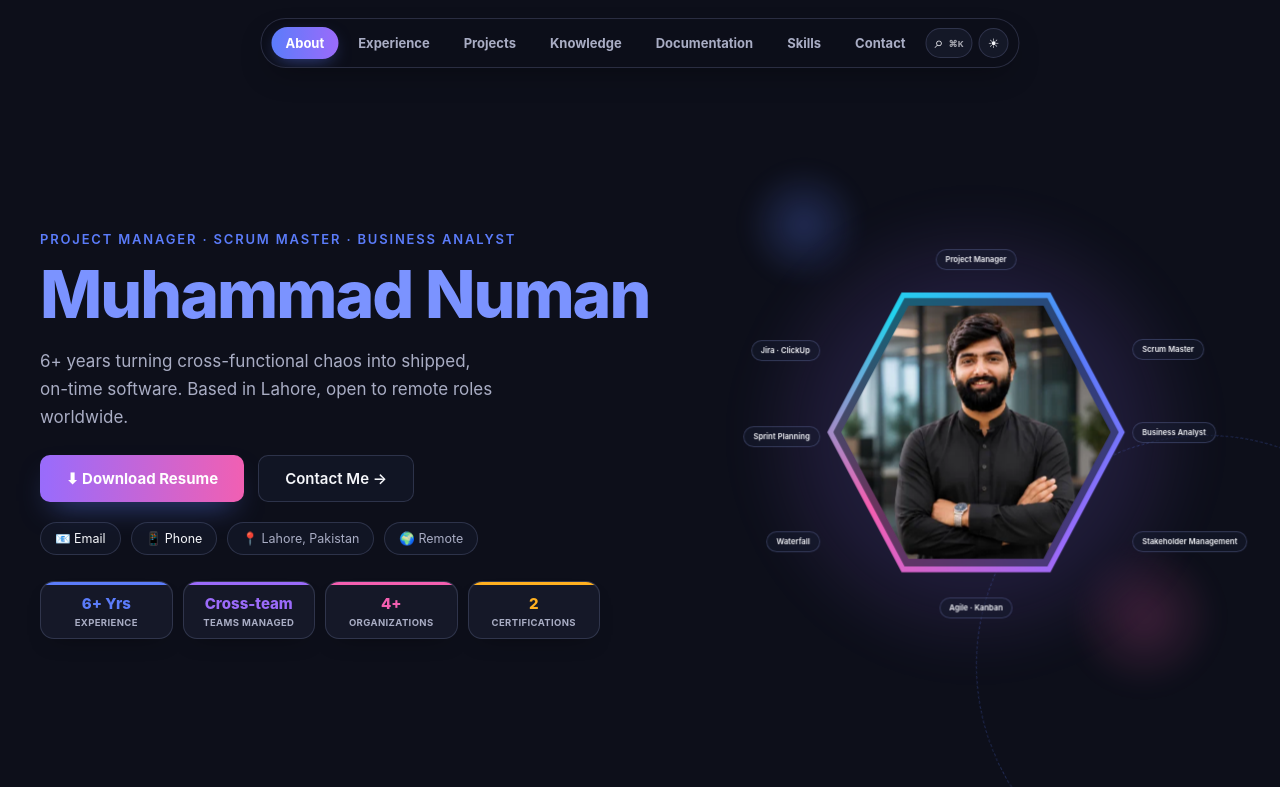
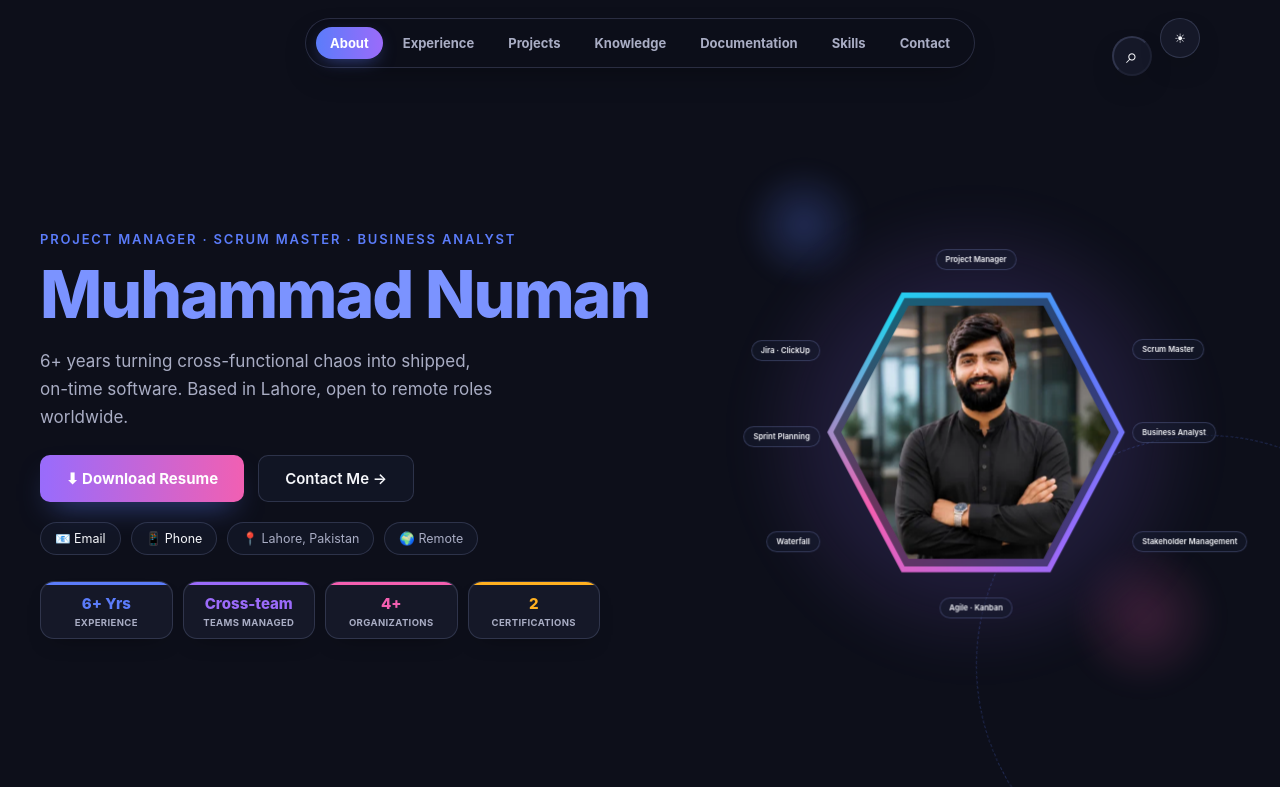
Before and after one commit to noman429/Claude, a React (Vite) app: page / in a window 1280 px wide. Shown: the top 787 px of the page. Built offline with nearby package versions, Linux system fonts and the light colour scheme.

Commit message:
Refine global search header layout

```diff
--- a/src/App.tsx
+++ b/src/App.tsx
@@ -10,7 +10,6 @@ import Docs from './sections/Docs';
 import Tools from './sections/Tools';
 import EducationContact from './sections/EducationContact';
 import Contact from './sections/Contact';
-import GlobalSearch from './GlobalSearch';
 
 const PARTICLES = [
   { size: 4, top: '12%', left: '8%', duration: '16s', delay: '0s' },
@@ -25,21 +24,9 @@ export default function App() {
   const [themeName, setThemeName] = useState<ThemeName>('dark');
   const [navVisible, setNavVisible] = useState(true);
   const [activeSection, setActiveSection] = useState('hero');
-  const [searchOpen, setSearchOpen] = useState(false);
   const theme = THEMES[themeName];
 
   const lastY = useRef(0);
-
-  useEffect(() => {
-    const openSearch = (event: KeyboardEvent) => {
-      if ((event.metaKey || event.ctrlKey) && event.key.toLowerCase() === 'k') {
-        event.preventDefault();
-        setSearchOpen(true);
-      }
-    };
-    window.addEventListener('keydown', openSearch);
-    return () => window.removeEventListener('keydown', openSearch);
-  }, []);
 
   useEffect(() => {
     lastY.current = window.scrollY;
@@ -110,7 +97,7 @@ export default function App() {
       </div>
 
       <div style={{ fontFamily: "-apple-system,'Segoe UI',system-ui,sans-serif", background: theme.bg, color: theme.text, minHeight: '100vh', overflowX: 'hidden', position: 'relative', zIndex: 1, transition: 'background .4s ease, color .4s ease' }}>
-        <Nav theme={theme} navVisible={navVisible} activeSection={activeSection} themeName={themeName} onToggleTheme={toggleTheme} onOpenSearch={() => setSearchOpen(true)} />
+        <Nav theme={theme} navVisible={navVisible} activeSection={activeSection} themeName={themeName} onToggleTheme={toggleTheme} />
         <Hero theme={theme} />
         <About theme={theme} />
         <Experience theme={theme} />
@@ -120,7 +107,6 @@ export default function App() {
         <Tools theme={theme} />
         <EducationContact theme={theme} />
         <Contact theme={theme} />
-        <GlobalSearch open={searchOpen} onClose={() => setSearchOpen(false)} theme={theme} />
       </div>
     </>
   );
--- a/src/GlobalSearch.tsx
+++ b/src/GlobalSearch.tsx
@@ -4,9 +4,11 @@ import { SEARCH_ITEMS } from './data/search';
 
 const normalize = (value: string) => value.toLocaleLowerCase().trim();
 
-export default function GlobalSearch({ open, onClose, theme }: { open: boolean; onClose: () => void; theme: Theme }) {
+export default function GlobalSearch({ theme, navVisible }: { theme: Theme; navVisible: boolean }) {
+  const [open, setOpen] = useState(false);
   const [query, setQuery] = useState('');
   const [active, setActive] = useState(0);
+  const rootRef = useRef<HTMLDivElement>(null);
   const inputRef = useRef<HTMLInputElement>(null);
 
   const results = useMemo(() => {
@@ -26,22 +28,52 @@ export default function GlobalSearch({ open, onClose, theme }: { open: boolean;
       .map((match) => match.entry);
   }, [query]);
 
+  const close = () => {
+    setOpen(false);
+    setQuery('');
+  };
+
   useEffect(() => setActive(0), [query]);
+
+  useEffect(() => {
+    const onShortcut = (event: KeyboardEvent) => {
+      if ((event.metaKey || event.ctrlKey) && event.key.toLowerCase() === 'k') {
+        event.preventDefault();
+        setOpen(true);
+      }
+    };
+    window.addEventListener('keydown', onShortcut);
+    return () => window.removeEventListener('keydown', onShortcut);
+  }, []);
+
   useEffect(() => {
     if (!open) return;
+    const onPointerDown = (event: PointerEvent) => {
+      if (!rootRef.current?.contains(event.target as Node)) close();
+    };
+    const onEscape = (event: KeyboardEvent) => {
+      if (event.key === 'Escape') close();
+    };
+    document.addEventListener('pointerdown', onPointerDown);
+    document.addEventListener('keydown', onEscape);
+    window.setTimeout(() => inputRef.current?.focus(), 0);
+    return () => {
+      document.removeEventListener('pointerdown', onPointerDown);
+      document.removeEventListener('keydown', onEscape);
+    };
+  }, [open]);
+
+  useEffect(() => {
+    if (!open || !window.matchMedia('(max-width: 767px)').matches) return;
     const previousOverflow = document.body.style.overflow;
     document.body.style.overflow = 'hidden';
-    window.setTimeout(() => inputRef.current?.focus(), 0);
     return () => { document.body.style.overflow = previousOverflow; };
   }, [open]);
-
-  if (!open) return null;
 
   const select = (index: number) => {
     const result = results[index];
     if (!result) return;
-    onClose();
-    setQuery('');
+    close();
     window.setTimeout(() => {
       document.getElementById(result.section)?.scrollIntoView({ behavior: 'smooth', block: 'start' });
       window.history.replaceState(null, '', `#${result.section}`);
@@ -49,9 +81,28 @@ export default function GlobalSearch({ open, onClose, theme }: { open: boolean;
   };
 
   return (
-    <div className="global-search" role="dialog" aria-modal="true" aria-label="Search portfolio">
-      <button className="global-search-backdrop" onClick={onClose} aria-label="Close search" />
-      <div className="global-search-panel" style={{ background: theme.navBg, borderColor: theme.cardBorder, color: theme.text }}>
+    <div ref={rootRef} className={`global-search${open ? ' is-open' : ''}`} style={{ top: navVisible ? '18px' : '-70px' }}>
+      <button
+        className="global-search-trigger"
+        onClick={() => setOpen(true)}
+        aria-label="Search portfolio"
+        aria-expanded={open}
+        aria-controls="global-search-panel"
+        title="Search (Ctrl/⌘ K)"
+        style={{ background: theme.card, borderColor: theme.cardBorder, color: theme.text }}
+      >
+        <span aria-hidden="true">⌕</span>
+      </button>
+
+      {open && <button className="global-search-backdrop" onClick={close} aria-label="Close search" />}
+      <div
+        id="global-search-panel"
+        className="global-search-panel"
+        role="dialog"
+        aria-modal={open ? 'true' : undefined}
+        aria-label="Search portfolio"
+        style={{ background: theme.navBg, borderColor: theme.cardBorder, color: theme.text }}
+      >
         <div className="global-search-input-wrap" style={{ borderColor: theme.cardBorder }}>
           <span className="global-search-icon" aria-hidden="true">⌕</span>
           <input
@@ -59,17 +110,19 @@ export default function GlobalSearch({ open, onClose, theme }: { open: boolean;
             value={query}
             onChange={(event) => setQuery(event.target.value)}
             onKeyDown={(event) => {
-              if (event.key === 'Escape') onClose();
               if (event.key === 'ArrowDown') { event.preventDefault(); setActive((value) => Math.min(value + 1, results.length - 1)); }
               if (event.key === 'ArrowUp') { event.preventDefault(); setActive((value) => Math.max(value - 1, 0)); }
               if (event.key === 'Enter') { event.preventDefault(); select(active); }
             }}
-            placeholder="Search projects, skills, experience, docs…"
+            placeholder="Search portfolio…"
             aria-label="Search all portfolio content"
             aria-controls="global-search-results"
+            aria-activedescendant={results[active] ? `global-search-result-${active}` : undefined}
           />
-          <kbd>ESC</kbd>
+          <kbd>Ctrl/⌘ K</kbd>
+          <button className="global-search-close" onClick={close} aria-label="Close search">✕</button>
         </div>
+        <div className="global-search-dropdown">
           <div className="global-search-meta" style={{ color: theme.muted }}>
             <span>{query ? `${results.length} result${results.length === 1 ? '' : 's'}` : 'Quick links'}</span>
             <span className="global-search-hint">↑↓ navigate · ↵ open</span>
@@ -77,6 +130,7 @@ export default function GlobalSearch({ open, onClose, theme }: { open: boolean;
           <div id="global-search-results" className="global-search-results" role="listbox">
             {results.map((result, index) => (
               <button
+                id={`global-search-result-${index}`}
                 key={`${result.category}-${result.title}`}
                 role="option"
                 aria-selected={index === active}
@@ -85,20 +139,12 @@ export default function GlobalSearch({ open, onClose, theme }: { open: boolean;
                 onClick={() => select(index)}
                 style={{ color: theme.text, borderColor: index === active ? '#5b7cfa' : 'transparent' }}
               >
-              <span className="global-search-result-copy">
-                <strong>{result.title}</strong>
-                <small style={{ color: theme.muted }}>{result.description}</small>
-              </span>
+                <span className="global-search-result-copy"><strong>{result.title}</strong><small style={{ color: theme.muted }}>{result.description}</small></span>
                 <span className="global-search-category">{result.category}</span>
               </button>
             ))}
-          {results.length === 0 && (
-            <div className="global-search-empty">
-              <span aria-hidden="true">⌕</span>
-              <strong>No matches found</strong>
-              <small style={{ color: theme.muted }}>Try a project, methodology, document, or tool name.</small>
+            {!results.length && <div className="global-search-empty"><span aria-hidden="true">⌕</span><strong>No matches found</strong><small style={{ color: theme.muted }}>Try a project, methodology, document, or tool name.</small></div>}
           </div>
-          )}
         </div>
       </div>
     </div>
--- a/src/index.css
+++ b/src/index.css
@@ -105,69 +105,89 @@ input::placeholder { color: #8b8fa8; }
 .nav-link:hover { color: #5b7cfa !important; background: rgba(91, 124, 250, 0.12) !important; }
 .nav-link.active { box-shadow: 0 6px 18px -6px rgba(91, 124, 250, 0.55); }
 
-.site-nav { overflow-x: auto; }
+.site-nav { overflow: visible; backdrop-filter: blur(18px); }
 .nav-links { display: flex; align-items: center; gap: 6px; }
-.nav-theme-desktop { display: flex; align-items: center; justify-content: center; }
-.nav-burger-corner, .nav-theme-corner { display: none; }
-.nav-search-corner { display: none; }
-.nav-search-button { height: 30px; display: flex; align-items: center; gap: 5px; padding: 0 8px; border: 1px solid; border-radius: 999px; cursor: pointer; font-size: 16px; }
-.nav-search-button kbd { font: 600 9px/1 system-ui; opacity: .65; }
-/* Below 640px the full pill row no longer fits without horizontal
-   scrolling, which reads as a broken/cut-off nav rather than a real mobile
-   menu — hide the pill's own controls and use two independent fixed
-   corner buttons instead, rather than bunching burger + theme-toggle
-   together in the middle of a narrow screen. */
-@media (max-width: 639px) {
-  /* `<nav>` sets `display: flex` inline, which always wins over a plain
-     class rule — needs `!important` here to actually hide it on mobile. */
-  .site-nav { display: none !important; }
-  .nav-burger-corner, .nav-theme-corner, .nav-search-corner {
-    display: flex; align-items: center; justify-content: center; position: fixed; z-index: 50;
-    width: 40px; height: 40px; border-radius: 50%; cursor: pointer; font-size: 16px;
-    box-shadow: 0 12px 30px -10px rgba(0, 0, 0, 0.35); transition: top .35s ease;
-  }
-  .nav-burger-corner { left: 18px; }
-  .nav-theme-corner { right: 18px; }
-  .nav-search-corner { right: 68px; }
+.nav-actions {
+  position: fixed; right: max(14px, calc((100vw - 1120px) / 2)); z-index: 60;
+  display: flex; align-items: center; gap: 8px; transition: top .35s ease;
 }
-@keyframes navMenuPop { from { opacity: 0; transform: scale(0.97) translateY(-6px); } to { opacity: 1; transform: scale(1) translateY(0); } }
-.nav-mobile-menu {
-  position: fixed; top: 66px; left: 18px; right: 18px;
-  display: flex; flex-direction: column; gap: 4px; padding: 10px; border-radius: 16px;
-  box-shadow: 0 20px 44px -14px rgba(0, 0, 0, 0.45); backdrop-filter: blur(14px); z-index: 50;
-  animation: navMenuPop 0.22s cubic-bezier(.4,0,.2,1) both;
+.nav-theme-toggle, .global-search-trigger {
+  width: 40px; height: 40px; flex: 0 0 40px; display: flex; align-items: center; justify-content: center;
+  border-radius: 50%; cursor: pointer; backdrop-filter: blur(18px);
+  box-shadow: 0 12px 30px -10px rgba(0,0,0,.35);
+  transition: transform .2s ease, box-shadow .2s ease, border-color .2s ease;
 }
-.nav-mobile-link {
-  padding: 12px 16px; border-radius: 10px; font-size: 14px; font-weight: 700; text-align: left;
-  transition: color 0.2s ease, background 0.2s ease;
+.nav-theme-toggle:hover, .global-search-trigger:hover { transform: scale(1.06); border-color: #9b6bfa !important; box-shadow: 0 8px 26px rgba(91,124,250,.3); }
+.nav-burger-corner { display: none; }
+
+.global-search { position: relative; width: 40px; height: 40px; transition: top .35s ease; }
+.global-search-trigger { position: absolute; inset: 0; font-size: 21px; }
+.global-search-panel {
+  position: absolute; top: 0; right: 0; width: 0; visibility: hidden; opacity: 0;
+  border: 1px solid; border-radius: 21px; backdrop-filter: blur(24px);
+  box-shadow: 0 24px 60px -18px rgba(0,0,0,.65); transition: width .28s cubic-bezier(.4,0,.2,1), opacity .16s ease;
 }
-.nav-mobile-link:hover { color: #5b7cfa !important; background: rgba(91, 124, 250, 0.12) !important; }
-.nav-burger-corner:focus-visible, .nav-theme-corner:focus-visible, .nav-mobile-link:focus-visible { outline: 2px solid #5b7cfa; outline-offset: 2px; }
-
-.global-search { position: fixed; inset: 0; z-index: 200; display: flex; justify-content: center; align-items: flex-start; padding: min(15vh, 120px) 20px 24px; }
-.global-search-backdrop { position: absolute; inset: 0; border: 0; background: rgba(5, 6, 14, .7); backdrop-filter: blur(7px); cursor: default; }
-.global-search-panel { position: relative; width: min(680px, 100%); max-height: min(620px, 76vh); border: 1px solid; border-radius: 20px; overflow: hidden; box-shadow: 0 32px 90px -20px rgba(0, 0, 0, .65); backdrop-filter: blur(24px); animation: modalPop .2s ease both; }
-.global-search-input-wrap { display: flex; align-items: center; gap: 12px; padding: 18px 20px; border-bottom: 1px solid; }
-.global-search-icon { color: #7b93ff; font-size: 27px; line-height: 1; transform: rotate(-15deg); }
-.global-search-input-wrap input { flex: 1; min-width: 0; border: 0; outline: 0; background: transparent; color: inherit; font: 500 17px/1.4 inherit; }
-.global-search-input-wrap kbd { padding: 5px 7px; border-radius: 6px; background: rgba(130, 140, 180, .14); font: 700 10px/1 system-ui; opacity: .7; }
-.global-search-meta { display: flex; justify-content: space-between; padding: 12px 20px 7px; font-size: 11px; font-weight: 700; text-transform: uppercase; letter-spacing: .08em; }
-.global-search-results { padding: 7px 10px 12px; overflow-y: auto; max-height: min(500px, 62vh); }
-.global-search-result { width: 100%; display: flex; align-items: center; justify-content: space-between; gap: 20px; padding: 13px 14px; border: 1px solid transparent; border-radius: 12px; background: transparent; text-align: left; cursor: pointer; }
-.global-search-result.active { background: rgba(91, 124, 250, .13); }
-.global-search-result-copy { display: flex; min-width: 0; flex-direction: column; gap: 4px; }
-.global-search-result-copy strong { overflow: hidden; text-overflow: ellipsis; white-space: nowrap; font-size: 14px; }
-.global-search-result-copy small { overflow: hidden; text-overflow: ellipsis; white-space: nowrap; font-size: 12px; }
-.global-search-category { flex-shrink: 0; padding: 5px 8px; border-radius: 999px; color: #9b8bff; background: rgba(155, 107, 250, .12); font-size: 10px; font-weight: 700; text-transform: uppercase; letter-spacing: .04em; }
-.global-search-empty { min-height: 230px; display: flex; flex-direction: column; align-items: center; justify-content: center; gap: 8px; text-align: center; }
+.global-search.is-open .global-search-trigger { visibility: hidden; opacity: 0; }
+.global-search.is-open .global-search-panel { width: min(420px, calc(100vw - 110px)); visibility: visible; opacity: 1; }
+.global-search-backdrop { display: none; }
+.global-search-input-wrap { height: 40px; display: flex; align-items: center; gap: 8px; padding: 0 8px 0 12px; overflow: hidden; }
+.global-search-icon { color: #7b93ff; flex: 0 0 auto; font-size: 22px; line-height: 1; transform: rotate(-15deg); }
+.global-search-input-wrap input { flex: 1; min-width: 90px; border: 0; outline: 0; background: transparent; color: inherit; font: 500 14px/1.4 inherit; }
+.global-search-input-wrap kbd { flex: 0 0 auto; padding: 4px 6px; border-radius: 6px; background: rgba(130,140,180,.14); font: 700 9px/1 system-ui; opacity: .75; white-space: nowrap; }
+.global-search-close { flex: 0 0 26px; width: 26px; height: 26px; border: 0; border-radius: 50%; background: rgba(130,140,180,.12); color: inherit; cursor: pointer; }
+.global-search-dropdown {
+  position: absolute; top: calc(100% + 10px); right: 0; width: 100%; overflow: hidden;
+  border: 1px solid rgba(130,140,180,.25); border-radius: 16px; background: inherit;
+  box-shadow: 0 28px 70px -18px rgba(0,0,0,.65); backdrop-filter: blur(24px);
+}
+.global-search-meta { display: flex; justify-content: space-between; padding: 12px 14px 7px; font-size: 10px; font-weight: 700; text-transform: uppercase; letter-spacing: .08em; }
+.global-search-results { padding: 5px 7px 8px; overflow-y: auto; max-height: min(460px, calc(100vh - 105px)); }
+.global-search-result { width: 100%; display: flex; align-items: center; justify-content: space-between; gap: 16px; padding: 11px 12px; border: 1px solid transparent; border-radius: 11px; background: transparent; text-align: left; cursor: pointer; }
+.global-search-result.active { background: rgba(91,124,250,.13); }
+.global-search-result-copy { display: flex; min-width: 0; flex-direction: column; gap: 3px; }
+.global-search-result-copy strong, .global-search-result-copy small { overflow: hidden; text-overflow: ellipsis; white-space: nowrap; }
+.global-search-result-copy strong { font-size: 13px; }
+.global-search-result-copy small { font-size: 11px; }
+.global-search-category { flex-shrink: 0; padding: 5px 8px; border-radius: 999px; color: #9b8bff; background: rgba(155,107,250,.12); font-size: 9px; font-weight: 700; text-transform: uppercase; letter-spacing: .04em; }
+.global-search-empty { min-height: 190px; display: flex; flex-direction: column; align-items: center; justify-content: center; gap: 8px; text-align: center; }
 .global-search-empty > span { color: #7b93ff; font-size: 34px; }
 .global-search-empty small { font-size: 12px; }
-@media (max-width: 520px) {
-  .global-search { padding: 74px 12px 12px; }
-  .global-search-panel { max-height: calc(100vh - 86px); border-radius: 16px; }
-  .global-search-input-wrap { padding: 15px; }
-  .global-search-input-wrap input { font-size: 15px; }
+.nav-mobile-menu { position: fixed; top: 66px; left: 18px; right: 18px; display: flex; flex-direction: column; gap: 4px; padding: 10px; border-radius: 16px; box-shadow: 0 20px 44px -14px rgba(0,0,0,.45); backdrop-filter: blur(14px); z-index: 50; animation: navMenuPop .22s cubic-bezier(.4,0,.2,1) both; }
+.nav-mobile-link { padding: 12px 16px; border-radius: 10px; font-size: 14px; font-weight: 700; text-align: left; transition: color .2s ease, background .2s ease; }
+.nav-mobile-link:hover { color: #5b7cfa !important; background: rgba(91,124,250,.12) !important; }
+.nav-burger-corner:focus-visible, .nav-theme-toggle:focus-visible, .global-search-trigger:focus-visible, .global-search-close:focus-visible, .nav-mobile-link:focus-visible { outline: 2px solid #5b7cfa; outline-offset: 2px; }
+@keyframes navMenuPop { from { opacity: 0; transform: scale(.97) translateY(-6px); } to { opacity: 1; transform: scale(1) translateY(0); } }
+
+@media (max-width: 1100px) {
+  .nav-links { gap: 2px; }
+  .nav-link { padding-left: 9px !important; padding-right: 9px !important; font-size: 12px !important; }
+  .site-nav { padding: 6px 7px !important; }
+  .nav-actions { right: 10px; gap: 6px; }
+  .nav-theme-toggle, .global-search-trigger { width: 36px; height: 36px; flex-basis: 36px; }
+  .global-search { width: 36px; height: 36px; }
+  .global-search-input-wrap { height: 36px; }
+}
+
+@media (max-width: 767px) {
+  .site-nav { display: none !important; }
+  .nav-burger-corner { display: flex; align-items: center; justify-content: center; position: fixed; left: 18px; z-index: 60; width: 40px; height: 40px; border-radius: 50%; cursor: pointer; font-size: 16px; box-shadow: 0 12px 30px -10px rgba(0,0,0,.35); transition: top .35s ease; }
+  .nav-actions { right: 18px; }
+  .nav-theme-toggle, .global-search-trigger { width: 40px; height: 40px; flex-basis: 40px; }
+  .global-search { width: 40px; height: 40px; }
+  .global-search-backdrop { display: block; position: fixed; inset: 0; z-index: -1; border: 0; background: rgba(5,6,14,.72); backdrop-filter: blur(7px); }
+  .global-search.is-open { position: fixed; inset: 0; width: auto; height: auto; z-index: 220; }
+  .global-search.is-open .global-search-panel { position: fixed; top: 68px; left: 12px; right: 12px; width: auto; max-height: calc(100dvh - 80px); border-radius: 17px; }
+  .global-search-input-wrap { height: 52px; padding-left: 15px; }
+  .global-search-input-wrap input { font-size: 16px; }
+  .global-search-dropdown { position: static; border: 0; border-top: 1px solid rgba(130,140,180,.25); border-radius: 0; box-shadow: none; }
+  .global-search-results { max-height: calc(100dvh - 168px); }
+}
+
+@media (max-width: 420px) {
+  .nav-actions { right: 12px; gap: 6px; }
+  .nav-burger-corner { left: 12px; }
   .global-search-hint, .global-search-category { display: none; }
+  .global-search-input-wrap kbd { display: none; }
 }
 
 .icon-pop { transition: transform 0.25s ease, color 0.25s ease; display: inline-block; }
--- a/src/sections/Nav.tsx
+++ b/src/sections/Nav.tsx
@@ -1,5 +1,6 @@
 import { useEffect, useState } from 'react';
 import type { Theme } from '../data/theme';
+import GlobalSearch from '../GlobalSearch';
 
 const NAV_SECTIONS = ['about', 'experience', 'projects', 'practices', 'docs', 'tools', 'contact'] as const;
 const NAV_LABELS: Record<string, string> = {
@@ -10,14 +11,13 @@ const NAV_LABELS: Record<string, string> = {
 export { NAV_SECTIONS };
 
 export default function Nav({
-  theme, navVisible, activeSection, themeName, onToggleTheme, onOpenSearch,
+  theme, navVisible, activeSection, themeName, onToggleTheme,
 }: {
   theme: Theme;
   navVisible: boolean;
   activeSection: string;
   themeName: 'dark' | 'light';
   onToggleTheme: () => void;
-  onOpenSearch: () => void;
 }) {
   const [menuOpen, setMenuOpen] = useState(false);
 
@@ -39,9 +39,9 @@ export default function Nav({
 
   return (
     <>
-      <nav className="site-nav" style={{
+      <nav className="site-nav" aria-label="Primary navigation" style={{
         position: 'fixed', top: navVisible ? '18px' : '-70px', left: '50%', transform: 'translateX(-50%)',
-        zIndex: 50, display: 'flex', alignItems: 'center', gap: 6, padding: '8px 10px',
+        zIndex: 50, display: 'flex', alignItems: 'center', padding: '8px 10px',
         background: theme.navBg, border: `1px solid ${theme.cardBorder}`, borderRadius: 999,
         boxShadow: '0 12px 30px -10px rgba(0,0,0,0.35)', transition: 'top .35s ease', maxWidth: '94vw',
       }}>
@@ -65,27 +65,25 @@ export default function Nav({
           })}
         </div>
 
-        <button className="nav-search-button" onClick={onOpenSearch} aria-label="Search portfolio" title="Search (Ctrl+K)" style={{ borderColor: theme.cardBorder, background: theme.card, color: theme.text }}>
-          <span aria-hidden="true">⌕</span><kbd>⌘K</kbd>
-        </button>
+      </nav>
 
+      <div className="nav-actions" style={{ top: navVisible ? '18px' : '-70px' }}>
+        <GlobalSearch theme={theme} navVisible={navVisible} />
         <button
-          className="nav-theme-desktop"
+          className="nav-theme-toggle"
           onClick={onToggleTheme}
           aria-label={themeName === 'dark' ? 'Switch to light theme' : 'Switch to dark theme'}
           style={{
-            width: 30, height: 30, flexShrink: 0, borderRadius: '50%', border: `1px solid ${theme.cardBorder}`,
+            border: `1px solid ${theme.cardBorder}`,
             background: theme.card, color: theme.text, cursor: 'pointer', fontSize: 13,
           }}
         >
           {themeName === 'dark' ? '☀' : '☽'}
         </button>
-      </nav>
+      </div>
 
-      {/* Below 640px the burger and theme toggle move to independent fixed
-          corners instead of sharing the centered pill, which otherwise
-          bunches two unrelated controls together in the middle of a
-          narrow screen. */}
+      {/* On mobile the navigation links move into the existing menu while
+          search and theme remain independent header controls. */}
       <button
         className="nav-burger-corner"
         onClick={() => setMenuOpen((v) => !v)}
@@ -98,19 +96,6 @@ export default function Nav({
       >
         {menuOpen ? '✕' : '☰'}
       </button>
-      <button
-        className="nav-theme-corner"
-        onClick={onToggleTheme}
-        aria-label={themeName === 'dark' ? 'Switch to light theme' : 'Switch to dark theme'}
-        style={{
-          top: navVisible ? '18px' : '-70px', border: `1px solid ${theme.cardBorder}`,
-          background: theme.card, color: theme.text,
-        }}
-      >
-        {themeName === 'dark' ? '☀' : '☽'}
-      </button>
-      <button className="nav-search-corner" onClick={onOpenSearch} aria-label="Search portfolio" style={{ top: navVisible ? '18px' : '-70px', border: `1px solid ${theme.cardBorder}`, background: theme.card, color: theme.text }}>⌕</button>
-
       {menuOpen && (
         <div className="nav-mobile-menu" style={{ background: theme.navBg, border: `1px solid ${theme.cardBorder}` }}>
           {NAV_SECTIONS.map((id) => {
```
Lines whose indentation alone changed are shown as unchanged.
